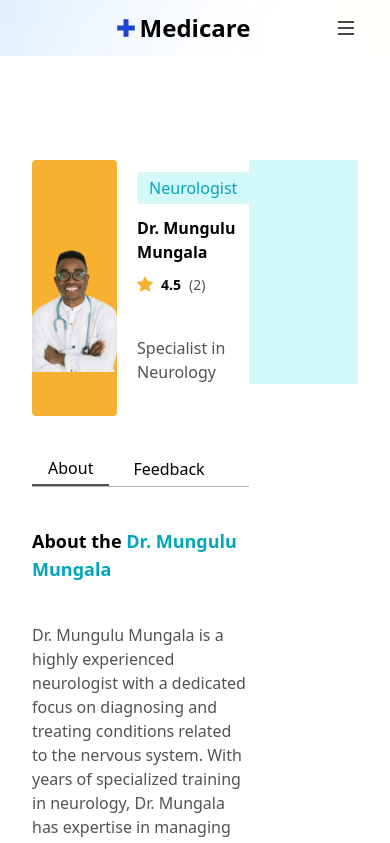
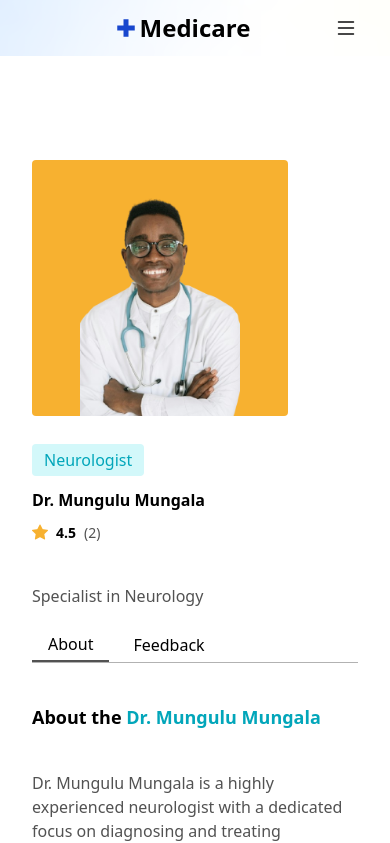
Before and after one commit to adoumadje/medicare-frontend, an Angular app: page / in a window 390 px wide. Shown: the top 843 px of the page. Built offline with nearby package versions, Linux system fonts and the light colour scheme.

Commit message:
mobile for about

```diff
--- a/src/app/components/doctor-details-page/doctor-details-page.component.html
+++ b/src/app/components/doctor-details-page/doctor-details-page.component.html
@@ -1,7 +1,7 @@
-<div class="px-8 sm:px-13 pt-40 pb-16 flex justify-between">
-    <div class="w-2/3">
-        <div class="flex">
-            <div class="bg-myYellow rounded w-64 sm:w-50 h-64 sm:h-50 mb-4 me-5 flex flex-col justify-center overflow-hidden">
+<div class="px-8 sm:px-13 pt-40 pb-16 sm:flex justify-between">
+    <div class="sm:w-2/3 mb-16">
+        <div class="sm:flex">
+            <div class="bg-myYellow rounded w-64 sm:w-50 h-64 sm:h-50 mb-4 sm:me-5 flex flex-col justify-center overflow-hidden">
                 <img src="doctor-1-removebg-preview.png"
                     class="w-40 mx-auto mt-10"
                 alt="doctor">
@@ -67,7 +67,7 @@
             </div>
         </div>
     </div>
-    <div class="w-100 h-50 bg-lightGreen">
+    <div class="sm:w-100 h-50 bg-lightGreen">
 
     </div>
 </div>
```
